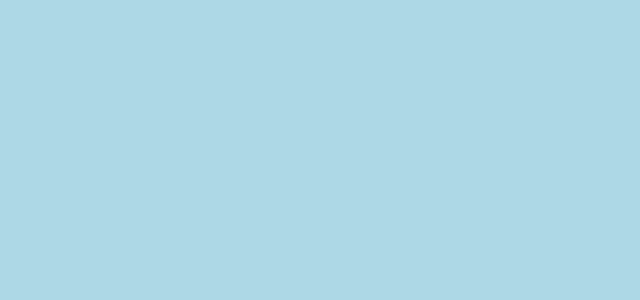
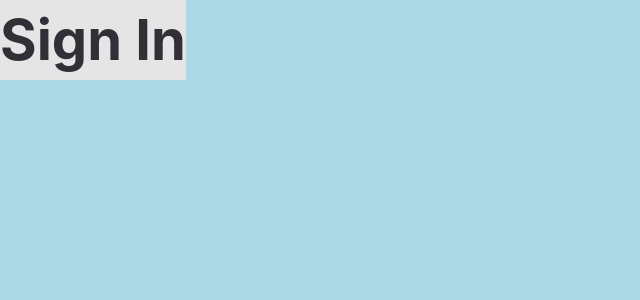
Before and after one commit to annirubi/React, a React (Create React App) app: page / in a window 1280 px wide. Shown: the top 300 px of the page, without its empty margins (0-640 px from the left). Built offline with nearby package versions, Linux system fonts and the light colour scheme.

Commit message:
added component Title

```diff
--- a/src/App.tsx
+++ b/src/App.tsx
@@ -1,9 +1,13 @@
 import React from 'react';
 //@ts-ignore
 import styles from "./App.module.css"
+import Title from "./Components/Title";
+
 const App = () => {
   return (
-    <div className ={styles.container}></div>
+    <div className ={styles.container}>
+      <Title title={"Sign In"} />
+    </div>
   );
 }
 
--- a/src/Components/Title/Title.module.css
+++ b/src/Components/Title/Title.module.css
@@ -0,0 +1,9 @@
+.container {
+    height: 80px;
+    width: 186px;
+    font-weight: 700;
+    font-size: 56px;
+    line-height: 80px;
+    color: #313037;
+    background-color:  #E5E5E5;
+}
--- a/src/Components/Title/Title.tsx
+++ b/src/Components/Title/Title.tsx
@@ -0,0 +1,13 @@
+import React, { FC } from "react";
+//@ts-ignore
+import styles from "./Title.module.css"
+
+type TitleProps = {
+    title: string;
+}
+
+const Title: FC<TitleProps> = ({ title }) => {
+    return <div className={styles.container}>{title}</div>
+};
+
+export default Title
--- a/src/Components/Title/index.ts
+++ b/src/Components/Title/index.ts
@@ -0,0 +1 @@
+export { default } from "./Title";
```
